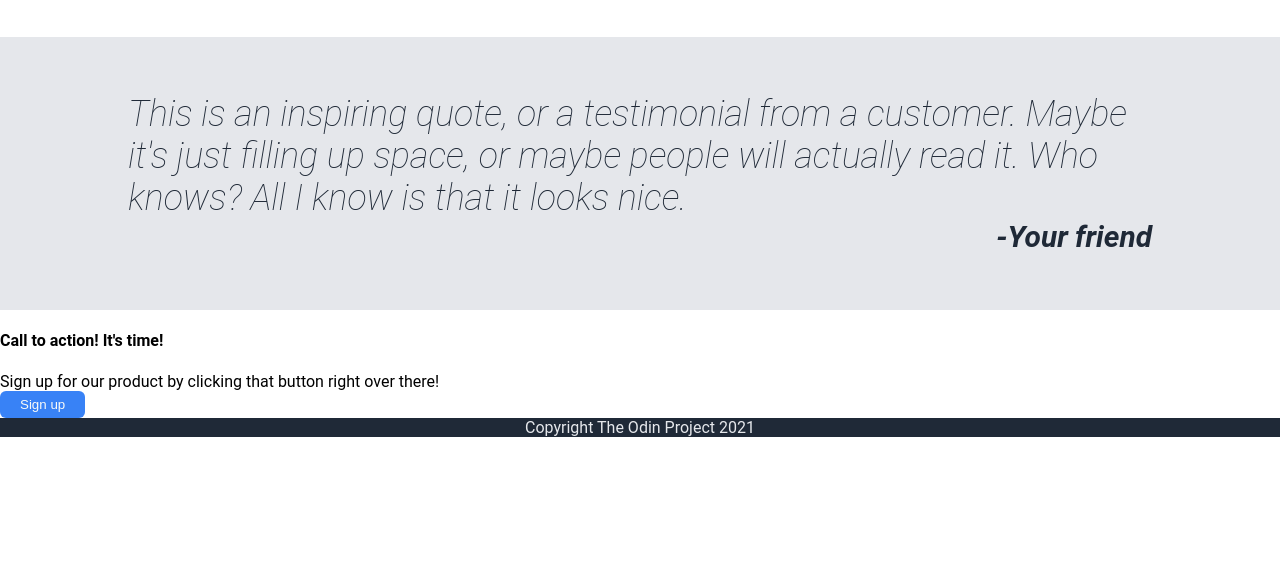
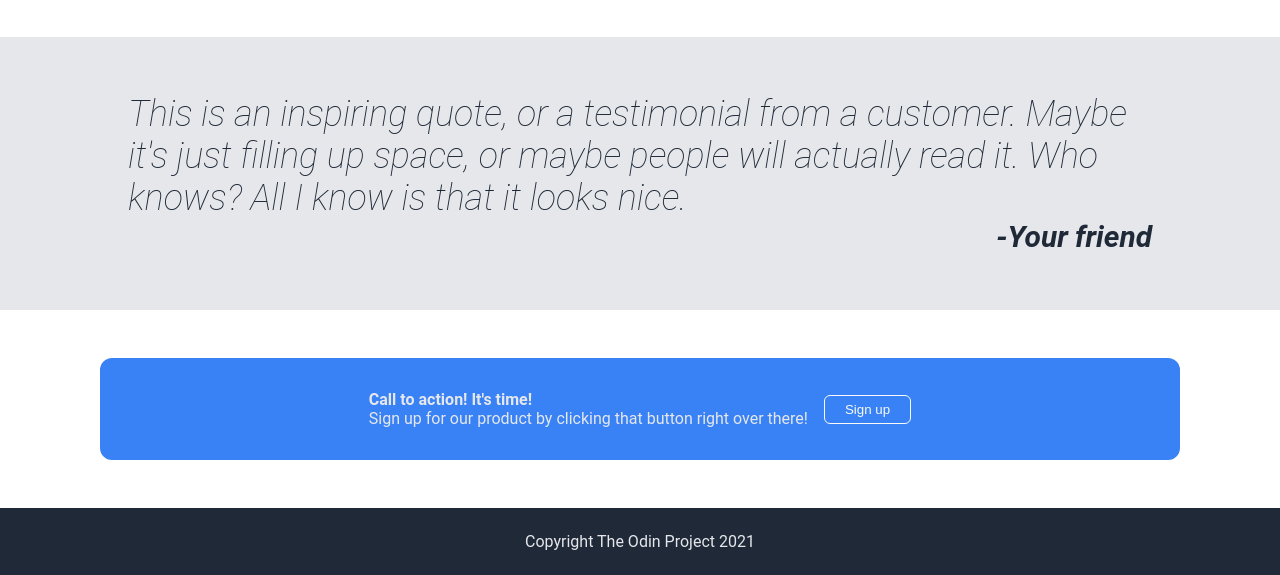
Before and after one commit to Ghazi-02/odin-landing-page, a plain HTML site: page index.html in a window 1280 px wide. Shown: the part 704-1279 px from the top of the page. Before the commit the page ends 1141 px from the top, so only its background shows below. Drawn offline with Linux system fonts and the light colour scheme.

Commit message:
Finished call to action in css, slight changes in html.

```diff
--- a/index.html
+++ b/index.html
@@ -59,14 +59,20 @@
     </div>
 
    <div class="quote">
-   <div class="testimonial">This is an inspiring quote, or a testimonial from a customer. Maybe it's just filling up space, or maybe people will actually read it. Who knows? All I know is that it looks nice.</div>
+   <div>This is an inspiring quote, or a testimonial from a customer. Maybe it's just filling up space, or maybe people will actually read it. Who knows? All I know is that it looks nice.</div>
    <h5>-Your friend</h5>
     </div>
 
     <div class="promo">
-        <h4> Call to action! It's time!</h4>
-        <div>Sign up for our product by clicking that button right over there!</div>
-        <button class="button">Sign up</button>
+       <div class="left">
+         <h4 class="pr1"> Call to action! It's time!</h4>
+         <div>Sign up for our product by clicking that button right over there!</div>
+       </div>
+       <div class="right">
+       <button class="button2">Sign up</button>
+      </div>
+
+
     </div>
     <div class="footer"> Copyright The Odin Project 2021</div>
 </body>
--- a/styles.css
+++ b/styles.css
@@ -21,7 +21,7 @@ body{
    flex-direction: column;
    align-items: center;
    color:#E5E7Eb;
-
+  padding: 24px 0;
 }
 
 
@@ -154,3 +154,30 @@ a{
 h5{
     margin: 0;
 }
+
+.promo
+{
+display: flex;
+flex-direction: row;
+justify-content: center;
+align-items: center;
+background-color: #3882f6;
+margin: 48px 100px;
+border: 8px solid #3882f6;
+border-radius: 12px;
+gap:16px;
+padding:24px 54px;
+color: #E5E7Eb;
+}
+
+.button2
+{
+    background-color:#3882f6 ;
+    color: #F9FaF8;
+    border-radius: 6px;
+    border:1px solid #F9FaF8;
+    padding:6px 20px;
+}
+.pr1{
+    margin: 0;
+}
```
